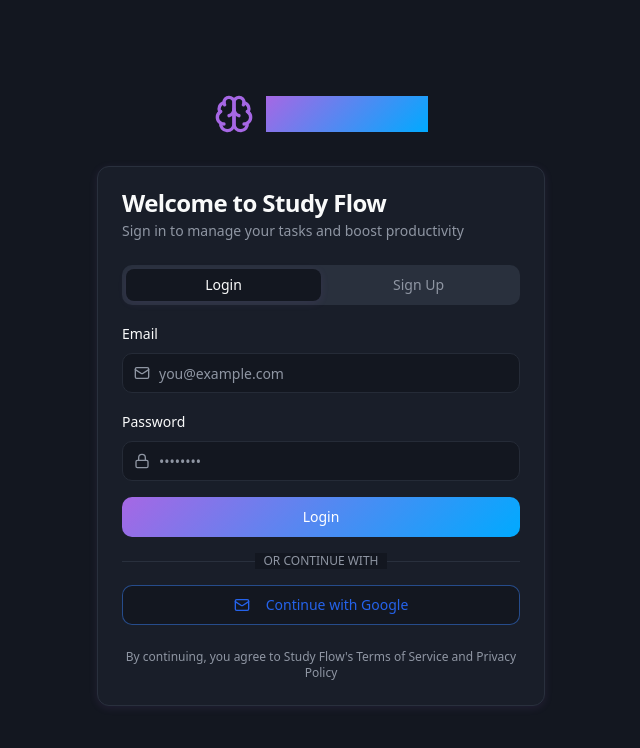
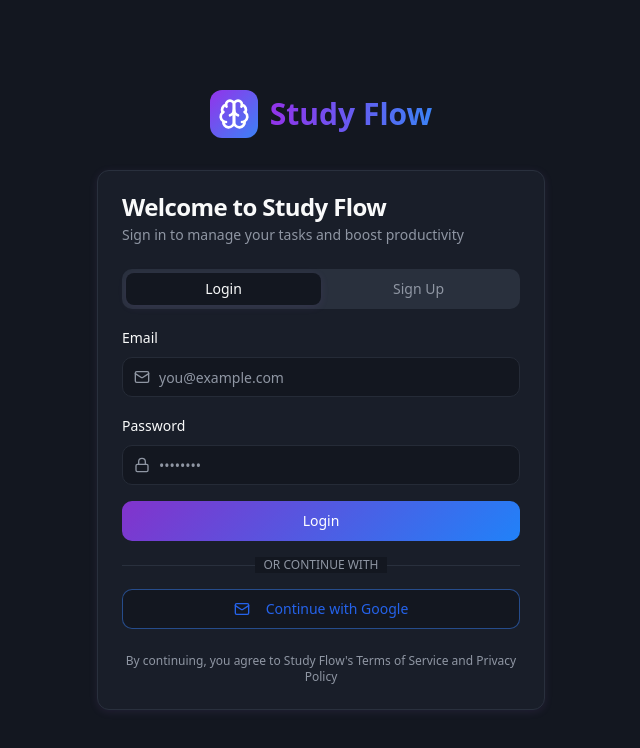
Before and after one commit to pre-intern/Assignment-Todolist, a React (Vite) app: page /auth in a window 1280 px wide. Shown: the top 748 px of the page, without its empty margins (319-959 px from the left). Built offline with nearby package versions, Linux system fonts and the light colour scheme; the HTML template or start-up script is replaced by a standard one.

Commit message:
Fix bugs and logo

```diff
--- a/index.html
+++ b/index.html
@@ -3,11 +3,11 @@
   <head>
     <meta charset="UTF-8" />
     <meta name="viewport" content="width=device-width, initial-scale=1.0" />
-    <title>TodoWeb - Smart Task Management</title>
-    <meta name="description" content="Procrastination-aware task manager for students and professionals" />
-    <meta name="author" content="TodoWeb" />
+    <title>Study Flow - Beat Procrastination, Achieve Your Goals</title>
+    <meta name="description" content="Smart task management that helps you beat procrastination and achieve your goals" />
+    <meta name="author" content="Study Flow" />
 
-    <meta property="og:title" content="TodoWeb - Beat Procrastination, Achieve Your Goals" />
+    <meta property="og:title" content="Study Flow - Beat Procrastination, Achieve Your Goals" />
     <meta property="og:description" content="Smart task management that learns your patterns and helps you stay on track" />
     <meta property="og:type" content="website" />
     <meta property="og:image" content="https://lovable.dev/opengraph-image-p98pqg.png" />
--- a/src/index.css
+++ b/src/index.css
@@ -52,7 +52,7 @@ All colors MUST be HSL.
     --radius: 0.75rem;
 
     /* Gradients */
-    --gradient-primary: linear-gradient(135deg, hsl(270 70% 65%), hsl(200 100% 50%));
+    --gradient-primary: linear-gradient(135deg, hsl(271 60% 50%), hsl(213 94% 55%));
     --gradient-secondary: linear-gradient(135deg, hsl(220 80% 25%), hsl(270 70% 65%));
     --gradient-danger: linear-gradient(135deg, hsl(0 85% 60%), hsl(20 90% 60%));
     --gradient-success: linear-gradient(135deg, hsl(140 70% 50%), hsl(160 70% 45%));
@@ -127,7 +127,7 @@ All colors MUST be HSL.
     --input: 220 15% 90%;
     --ring: 270 70% 55%;
 
-    --gradient-primary: linear-gradient(135deg, hsl(270 70% 55%), hsl(200 90% 45%));
+    --gradient-primary: linear-gradient(135deg, hsl(271 60% 50%), hsl(213 94% 55%));
     --gradient-card: linear-gradient(135deg, hsl(0 0% 100%), hsl(220 15% 98%));
 
     --shadow-sm: 0 2px 8px hsl(220 25% 10% / 0.08);
--- a/src/pages/Auth.tsx
+++ b/src/pages/Auth.tsx
@@ -115,8 +115,10 @@ export default function Auth() {
     <div className="min-h-screen bg-background flex items-center justify-center p-4">
       <div className="w-full max-w-md">
         <div className="flex items-center justify-center gap-3 mb-8">
-          <Brain className="h-10 w-10 text-primary" />
-          <h1 className="text-3xl font-bold bg-gradient-primary bg-clip-text text-transparent">
+          <div className="h-12 w-12 rounded-lg bg-gradient-to-br from-purple-600 to-blue-500 flex items-center justify-center">
+            <Brain className="h-8 w-8 text-white" />
+          </div>
+          <h1 className="text-3xl font-bold bg-gradient-to-r from-purple-600 to-blue-500 bg-clip-text text-transparent">
             Study Flow
           </h1>
         </div>
--- a/src/pages/Index.tsx
+++ b/src/pages/Index.tsx
@@ -306,9 +306,11 @@ export default function Index() {
         <div className="container mx-auto px-4 py-4">
           <div className="flex items-center justify-between">
             <div className="flex items-center gap-3">
-              <Brain className="h-8 w-8 text-primary" />
+              <div className="h-10 w-10 rounded-lg bg-gradient-to-br from-purple-600 to-blue-500 flex items-center justify-center">
+                <Brain className="h-6 w-6 text-white" />
+              </div>
               <div>
-                <h1 className="text-2xl font-bold bg-gradient-primary bg-clip-text text-transparent">
+                <h1 className="text-2xl font-bold bg-gradient-to-r from-purple-600 to-blue-500 bg-clip-text text-transparent">
                   Study Flow
                 </h1>
                 <p className="text-xs text-muted-foreground">Beat procrastination, achieve your goals</p>
```
